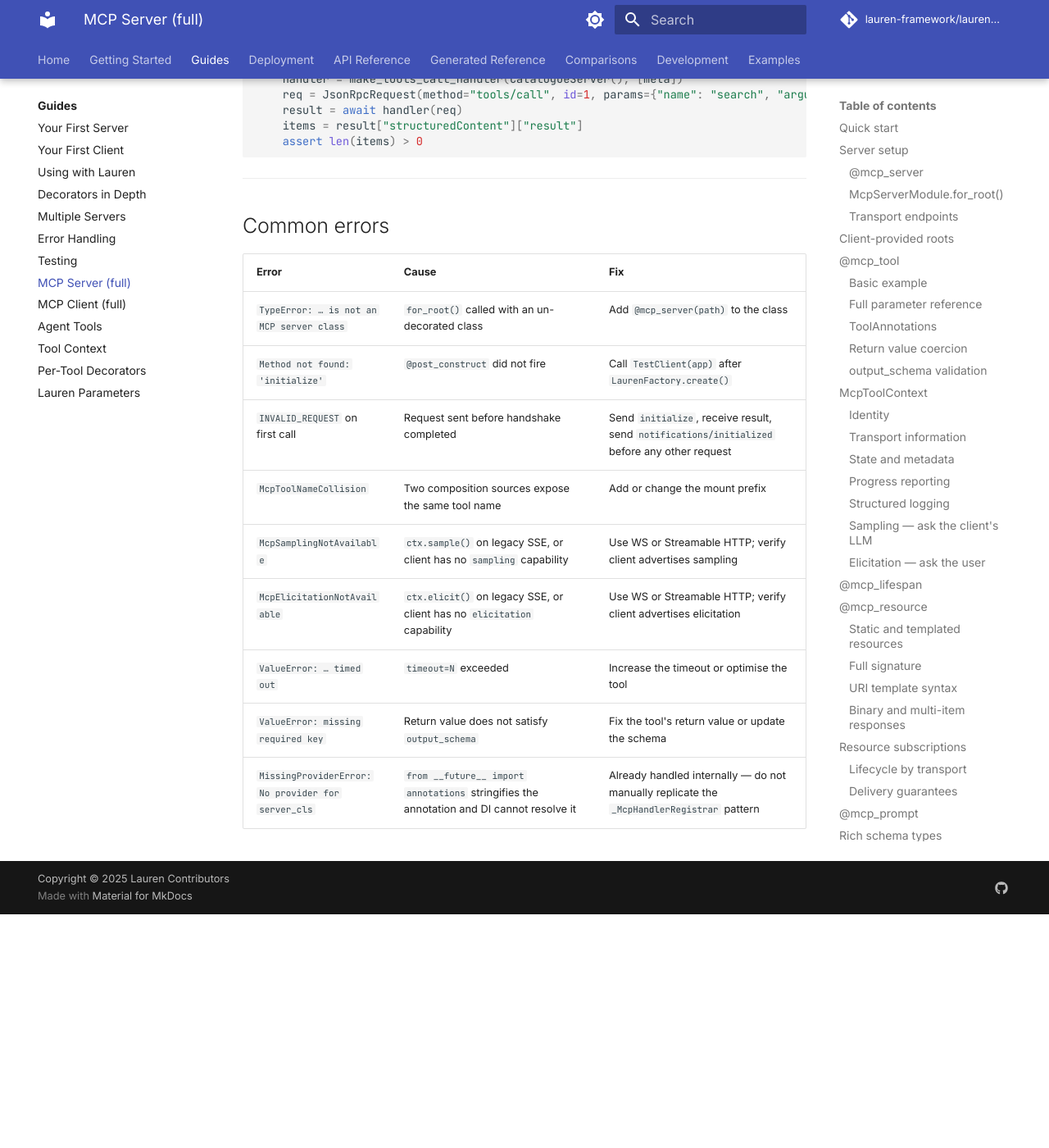
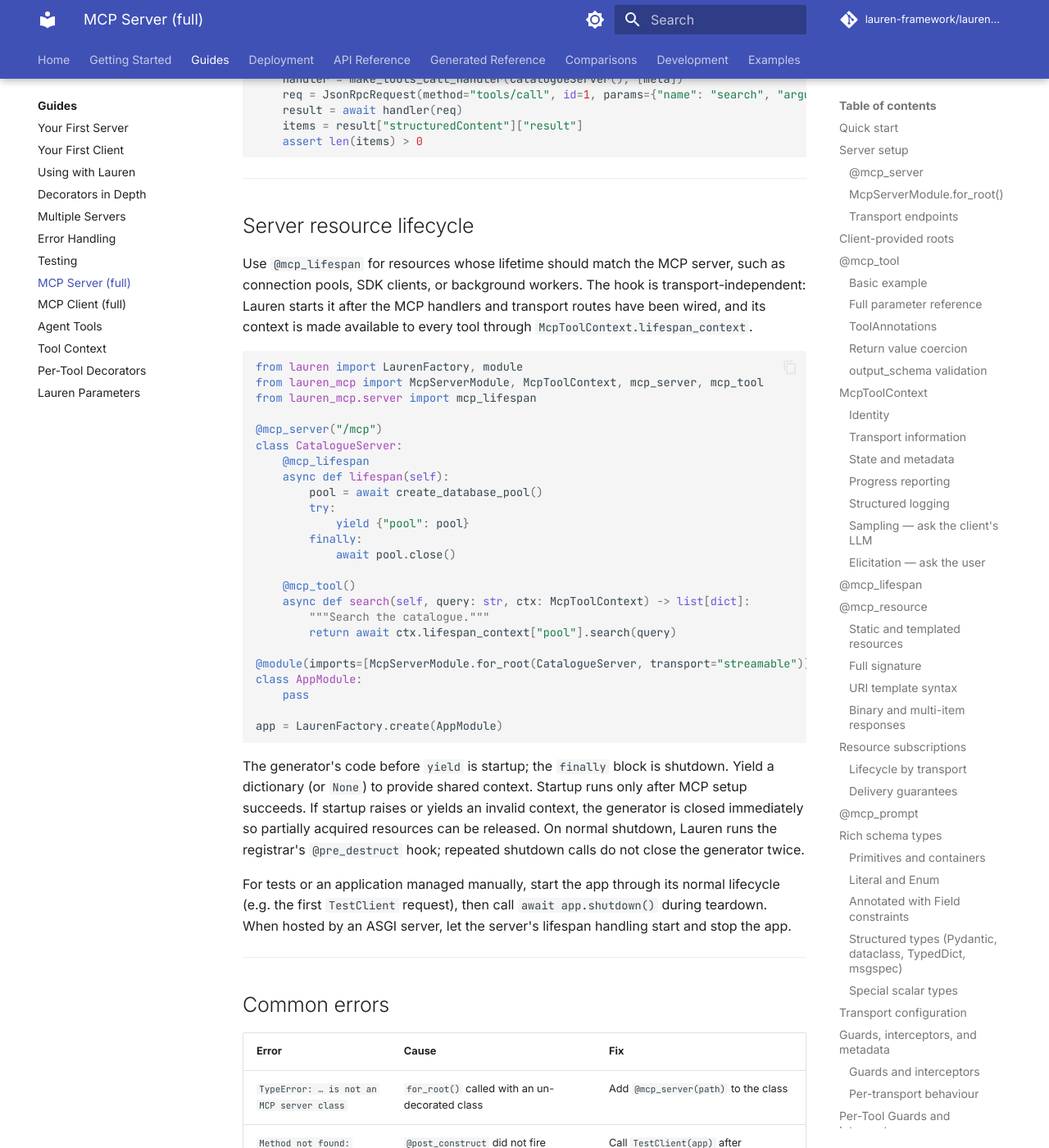
Before and after one commit to lauren-framework/lauren-mcp, an MkDocs documentation site: the page built from docs/guides/mcp-server.md, in a window 1280 px wide and 1400 px high, scrolled down 28529 px. Shown: the whole window at 82% size. Built offline with MkDocs 1.6.1 and Material for MkDocs 9.7.7, drawn with Linux system fonts in a browser that asks for light colours; comment, search, counter and statistics services are not loaded; the version menu is left out; before the commit the page ends 29644 px from its top, so only the background shows below that.

Commit message:
fix(server): roll back failed MCP lifespan startup

````diff
--- a/docs/guides/mcp-server.md
+++ b/docs/guides/mcp-server.md
@@ -1355,6 +1355,52 @@ async def test_search_handler():
 
 ---
 
+## Server resource lifecycle
+
+Use `@mcp_lifespan` for resources whose lifetime should match the MCP server, such as
+connection pools, SDK clients, or background workers. The hook is transport-independent:
+Lauren starts it after the MCP handlers and transport routes have been wired, and its
+context is made available to every tool through `McpToolContext.lifespan_context`.
+
+```python
+from lauren import LaurenFactory, module
+from lauren_mcp import McpServerModule, McpToolContext, mcp_server, mcp_tool
+from lauren_mcp.server import mcp_lifespan
+
+@mcp_server("/mcp")
+class CatalogueServer:
+    @mcp_lifespan
+    async def lifespan(self):
+        pool = await create_database_pool()
+        try:
+            yield {"pool": pool}
+        finally:
+            await pool.close()
+
+    @mcp_tool()
+    async def search(self, query: str, ctx: McpToolContext) -> list[dict]:
+        """Search the catalogue."""
+        return await ctx.lifespan_context["pool"].search(query)
+
+@module(imports=[McpServerModule.for_root(CatalogueServer, transport="streamable")])
+class AppModule:
+    pass
+
+app = LaurenFactory.create(AppModule)
+```
+
+The generator's code before `yield` is startup; the `finally` block is shutdown. Yield a
+dictionary (or `None`) to provide shared context. Startup runs only after MCP setup succeeds.
+If startup raises or yields an invalid context, the generator is closed immediately so
+partially acquired resources can be released. On normal shutdown, Lauren runs the
+registrar's `@pre_destruct` hook; repeated shutdown calls do not close the generator twice.
+
+For tests or an application managed manually, start the app through its normal lifecycle
+(e.g. the first `TestClient` request), then call `await app.shutdown()` during teardown.
+When hosted by an ASGI server, let the server's lifespan handling start and stop the app.
+
+---
+
 ## Common errors
 
 | Error | Cause | Fix |
````
Also changed, not shown: 2 other files.
